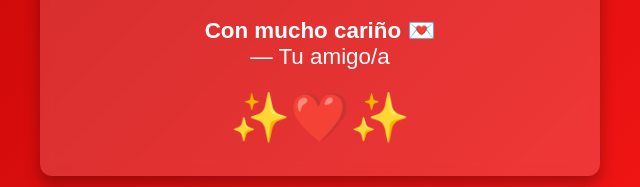
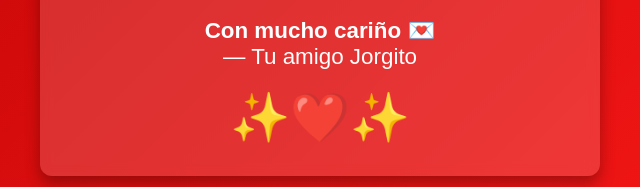
Before and after one commit to exploxic/Regalo, a plain HTML site: page index.html in a window 1280 px wide. Shown: the part 492-679 px from the top of the page, 320-960 px from the left. Drawn offline with Linux system fonts and the light colour scheme.

Commit message:
Add files via upload

```diff
--- a/index.html
+++ b/index.html
@@ -53,7 +53,7 @@
     </p>
     <p>
       <strong>Con mucho cariño 💌</strong><br/>
-      — Tu amigo/a
+      — Tu amigo Jorgito
     </p>
     <div class="heart">✨❤️✨</div>
   </div>
```
